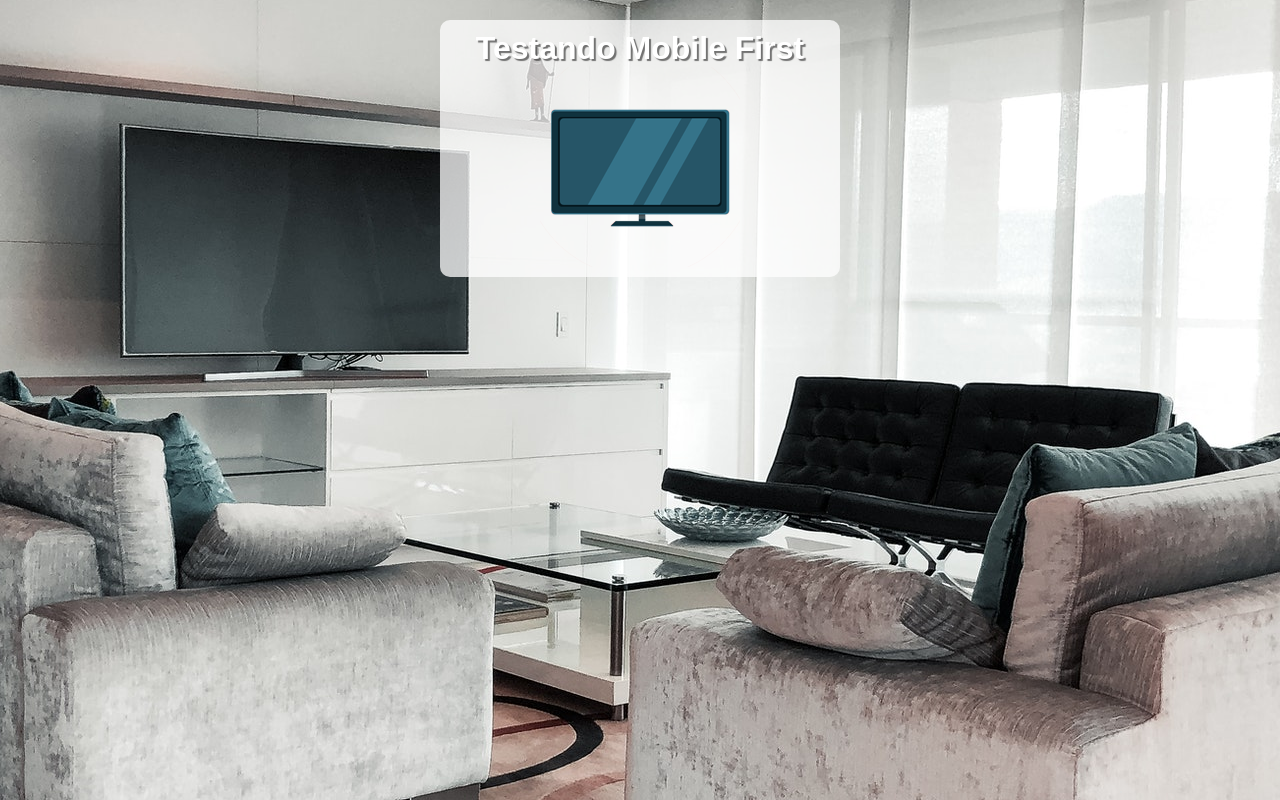
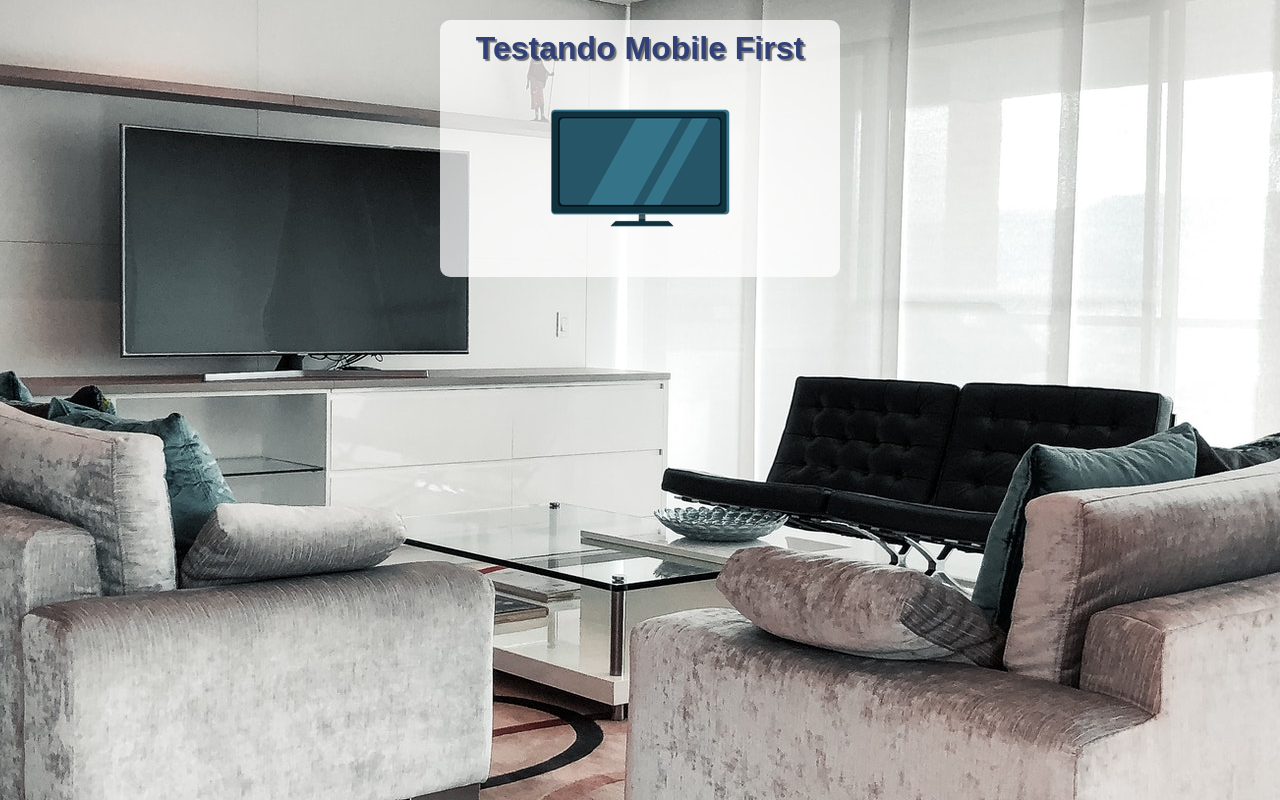
Before and after one commit to AntonioDev23/Mobile-First-, a plain HTML site: page index.html in a window 1280 px wide. Drawn offline with Linux system fonts and the light colour scheme.

Commit message:
Descomplicando

```diff
--- a/mq04/estilos/style.css
+++ b/estilos/style.css
@@ -30,7 +30,7 @@ main {
 h1 {
     text-align: center;
     font-size: 2em;
-    color: white;
+    color: rgb(49, 65, 119);
     text-shadow: 2px 2px 1px rgba(0, 0, 0, 0.521);
     top: 20px;
 }
```
Also changed, not shown: Imagens/back-pc.jpg (renamed from mq04/Imagens/back-pc.jpg), Imagens/back-phone.jpg (renamed from mq04/Imagens/back-phone.jpg), Imagens/back-print.jpg (renamed from mq04/Imagens/back-print.jpg), Imagens/back-tablet.jpg (renamed from mq04/Imagens/back-tablet.jpg), Imagens/back-tv.jpg (renamed from mq04/Imagens/back-tv.jpg), Imagens/icon-pc.png (renamed from mq04/Imagens/icon-pc.png), Imagens/icon-phone.png (renamed from mq04/Imagens/icon-phone.png), Imagens/icon-print.png (renamed from mq04/Imagens/icon-print.png), Imagens/icon-tablet.png (renamed from mq04/Imagens/icon-tablet.png), Imagens/icon-tv.png (renamed from mq04/Imagens/icon-tv.png), estilos/media-query.css (renamed from mq04/estilos/media-query.css), index.html (renamed from mq04/index.html).
